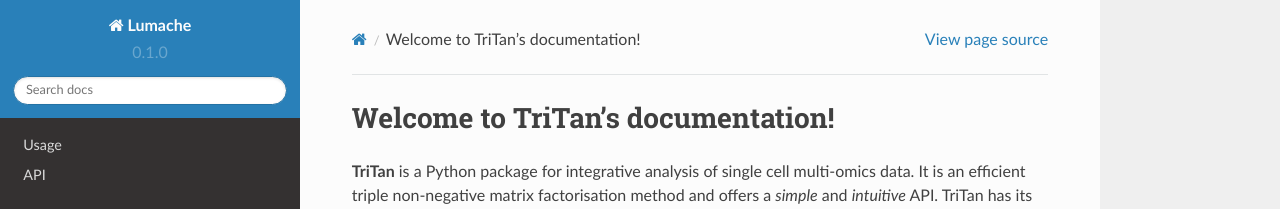
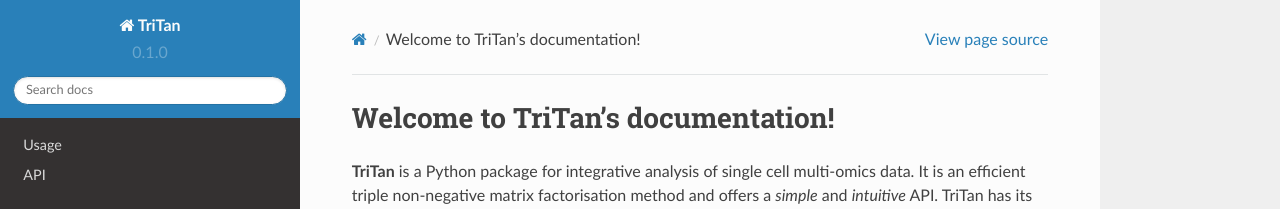
Before and after one commit to maxxxxxxxin/rtd-tutorial, a Sphinx documentation site: the page built from docs/source/index.rst, in a window 1280 px wide. Shown: the top 209 px of the page. Built offline with Sphinx 7.4.7 and the Read the Docs theme 2.0.0, drawn with Linux system fonts in a browser that asks for light colours; pages that are not in the unit, such as notebooks, are missing from menus.

Commit message:
Update conf.py

```diff
--- a/docs/source/conf.py
+++ b/docs/source/conf.py
@@ -2,7 +2,7 @@
 
 # -- Project information
 
-project = 'Lumache'
+project = 'TriTan'
 copyright = '2021, Graziella'
 author = 'Graziella'
 
```
